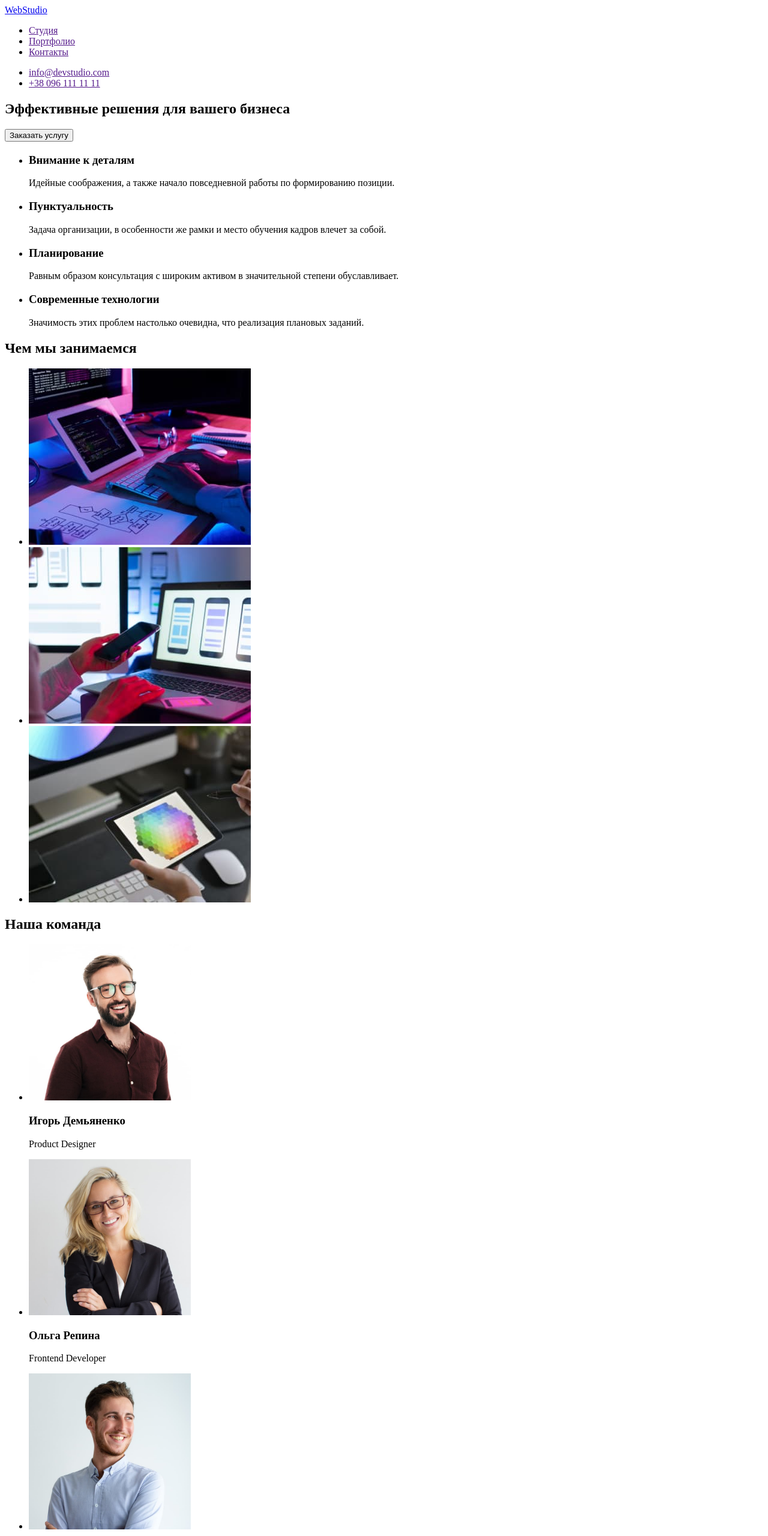
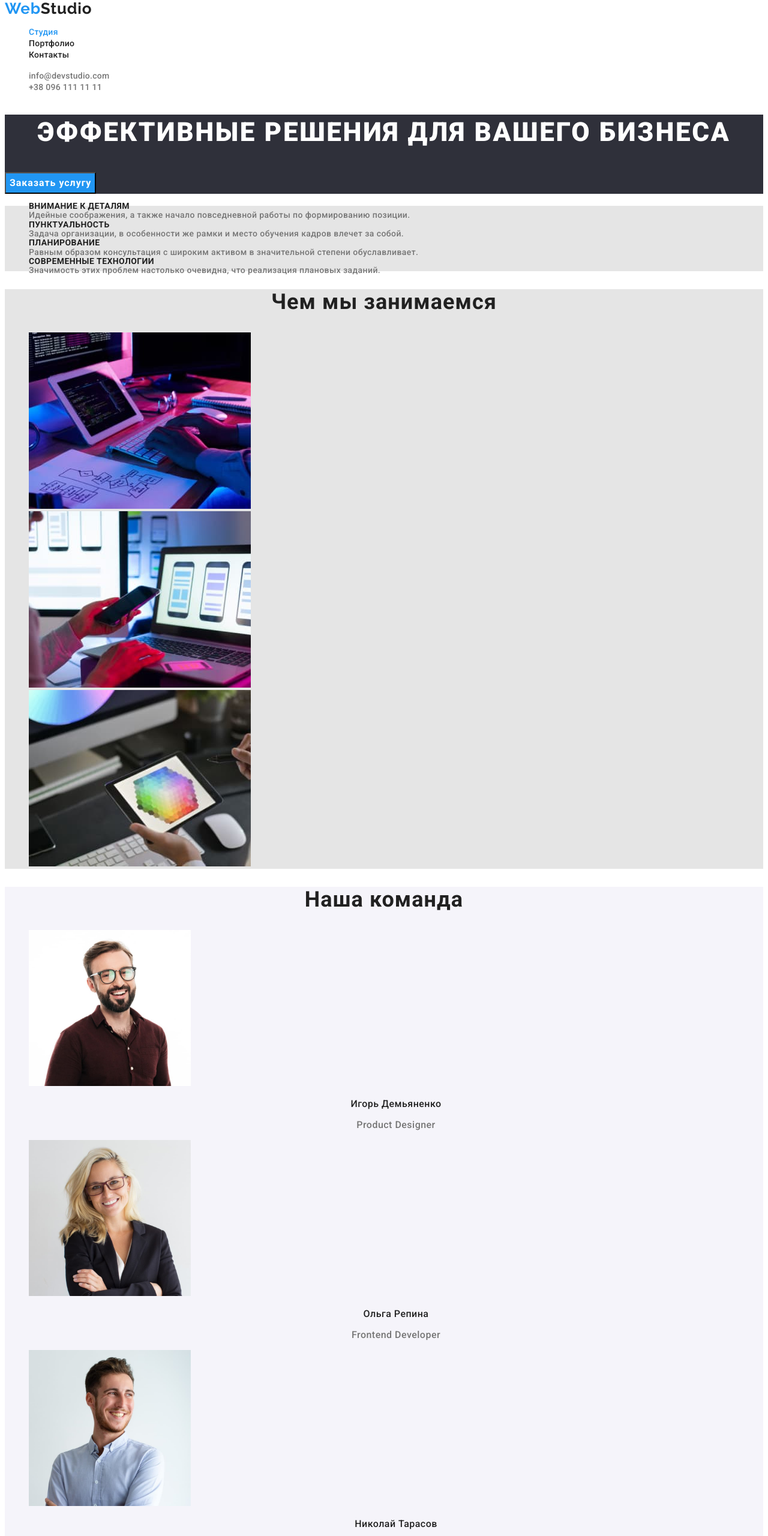
Before and after one commit to MasterOptik/github-homework1, a plain HTML site: page index.html in a window 1280 px wide. Shown: the top 2560 px of the page at 60% size. Drawn offline with Linux system fonts and the light colour scheme.

Commit message:
homework2

```diff
--- a/css/styles.css
+++ b/css/styles.css
@@ -0,0 +1,254 @@
+:root {
+  --main-tittle-color: #212121;
+  --tittle-text-color: #757575;
+  --accent-color:      #2196f3;
+    --first-text-color:  #2F303A;
+  --second-text-color: #F5F4FA;
+  --third-text-color: #E5E5E5;
+  --fourth-text-color: #ffffff;
+  --fifth-text-color: rgba(255, 255, 255, 0.6);
+
+
+
+
+}
+body {
+  font-family: "Roboto", sans-serif;
+  color:var(--main-tittle-color);
+}
+.list {
+  list-style: none;
+}
+.link {
+  text-decoration: none;
+}
+ /* ----------------------------------------------------------------HEADER----------------------- */
+ .header-logo {
+  font-family: Raleway;
+  font-weight: 700;
+  font-size: 26px;
+  line-height: 1.19px;
+  letter-spacing: 0.03em;
+  color:var(--accent-color);
+}
+.header-studio  {
+  font-family: Raleway;
+  font-weight: 700;
+  font-size: 26px;
+  line-height: 1.19px;
+  letter-spacing: 0.03em;
+  color:var(--main-tittle-color);
+}
+.header-list .header-link.current{
+  color: var(--accent-color);
+}
+.header-link{
+font-family: Roboto;
+font-weight: 500;
+font-size: 14px;
+line-height: 1.14;
+letter-spacing: 0.02em;
+color:var(--main-tittle-color);
+}
+.header-link:hover,
+.header-link:focus {
+  color:var(--accent-color);
+}
+
+.header-mail-tel a {
+font-family: Roboto;
+font-weight: 500;
+font-size: 14px;
+line-height: 1.14;
+letter-spacing: 0.02em;
+color: var(--tittle-text-color);
+}
+.header-mail-tel a:hover,
+.header-mail-tel a:focus{
+  color:var(--accent-color);
+}
+ /* ----------------------------------------------------------------HERO----------------------- */
+.hero{
+  background-color:var(--first-text-color);
+}
+ .hero-text{
+font-family: Roboto;
+font-style: normal;
+font-weight: 900;
+font-size: 44px;
+line-height: 1.36;
+text-align: center;
+letter-spacing: 0.06em;
+text-transform: uppercase;
+color:var(--fourth-text-color);
+background-color:var(--first-text-color) ;
+}
+.hero-btn{
+  font-family: Roboto;
+font-weight: 700;
+font-size: 16px;
+line-height: 1.87;
+display: flex;
+align-items: center;
+text-align: center;
+letter-spacing: 0.06em;
+color:var(--fourth-text-color);
+background-color:var(--accent-color);
+ cursor: pointer;
+}
+
+ /* ----------------------------------------------------------------ADVANTAGE----------------------- */
+.advantage{
+  background-color: var(--third-text-color);
+}
+
+ .advantage-pre-tittle{
+  font-family: Roboto;
+font-weight: 700;
+font-size: 14px;
+line-height: 1.14px;
+letter-spacing: 0.03em;
+text-transform: uppercase;
+color:var(--main-tittle-color);
+}
+.advantage-tittle{
+  font-family: Roboto;
+font-size: 14px;
+line-height: 1.71px;
+letter-spacing: 0.03em;
+color:var(--tittle-text-color);
+}
+ /* ----------------------------------------------------------------EXAMPLES----------------------- */
+.examples{
+background-color: var(--third-text-color);
+}
+ .examples-text{
+  font-family: Roboto;
+font-weight: 700;
+font-size: 36px;
+line-height: 1.17;
+text-align: center;
+letter-spacing: 0.03em;
+color:var(--main-tittle-color);
+}
+ /* ----------------------------------------------------------------TEAM----------------------- */
+.team{
+  background-color: var(--second-text-color);
+}
+ .team-text{
+  font-family: Roboto;
+font-weight: 700;
+font-size: 36px;
+line-height: 1.17;
+text-align: center;
+letter-spacing: 0.03em;
+color:var(--main-tittle-color);
+}
+
+.team-aftertext{
+  font-family: Roboto;
+font-weight: 500;
+font-size: 16px;
+line-height: 1.19;
+text-align: center;
+letter-spacing: 0.03em;
+color:var(--main-tittle-color);
+}
+.team-pretext {
+  font-family: Roboto;
+font-size: 16px;
+line-height: 1.19;
+text-align: center;
+letter-spacing: 0.03em;
+color:var(--tittle-text-color);
+}
+ /* ----------------------------------------------------------------FOOTER----------------------- */
+.footer{
+  background-color:var(--first-text-color) ;
+}
+.footer-logo{
+font-family: Raleway;
+font-weight: 700;
+font-size: 26px;
+line-height: 1.19;
+letter-spacing: 0.03em;
+color:var(--accent-color);
+}
+
+.footer-studio{
+font-family: Raleway;
+font-weight: 700;
+font-size: 26px;
+line-height: 1.19;
+letter-spacing: 0.03em;
+color:var(--fourth-text-color);
+}
+.footer-gps {
+font-family: Roboto;
+font-style: normal;
+font-weight: normal;
+font-size: 14px;
+line-height: 1.71;
+letter-spacing: 0.03em;
+color:var(--fourth-text-color);
+}
+.footer-mail{
+font-family: Roboto;
+font-style: normal;
+font-weight: normal;
+font-size: 14px;
+line-height: 1.71;
+letter-spacing: 0.03em;
+color:var(--fifth-text-color);
+}
+.footer-tel{
+font-family: Roboto;
+font-style: normal;
+font-weight: normal;
+font-size: 14px;
+line-height: 1.71;
+letter-spacing: 0.03em;
+color:var(--fifth-text-color);
+}
+.main-menu{
+  background-color:var(--third-text-color);
+}
+.main-menu-item{
+  font-family: Roboto;
+font-weight: 500;
+font-size: 16px;
+line-height: 1.62px;
+letter-spacing: 0.03em;
+color:var(--main-tittle-color);
+
+}
+
+.main-btn{
+  cursor: pointer;
+}
+.main-btn:hover,
+.main-btn:focus{
+  color:var(--accent-color)
+}
+.portfolio-text{
+  font-family: Roboto;
+font-weight: 700;
+font-size: 18px;
+line-height: 2.0;
+letter-spacing: 0.06em;
+color:var(--main-tittle-color);
+background-color: var(--fourth-text-color);
+
+}
+
+.portfolio-pretext{
+  font-family: Roboto;
+font-style: normal;
+font-weight: normal;
+font-size: 16px;
+line-height: 1.87;
+letter-spacing: 0.03em;
+color:var(--tittle-text-color);
+background-color: var(--fourth-text-color);
+
+}
--- a/index.html
+++ b/index.html
@@ -1,67 +1,74 @@
 <!DOCTYPE html>
-<html lang="en">
+<html lang="ru">
 
 <head>
   <meta charset="UTF-8" />
   <meta name="viewport" content="width=device-width, initial-scale=1.0" />
   <title>Document</title>
+  <link rel="preconnect" href="https://fonts.googleapis.com">
+  <link rel="preconnect" href="https://fonts.gstatic.com" crossorigin>
+  <link
+    href="https://fonts.googleapis.com/css2?family=Raleway:wght@700&family=Roboto:ital,wght@0,500;0,700;0,900;1,400&display=swap"
+    rel="stylesheet">
+  <link rel="stylesheet" href="./css/styles.css" />
 </head>
 
 <body>
   <!-- Шапка сайта -->
-  <header>
-    <nav>
-      <a href="/">
-        WebStudio
+  <header class="header">
+    <nav class="header-navigation">
+      <a class="header-logo link" href="/">
+        Web<span class="header-studio">Studio</span>
       </a>
 
-      <ul>
-        <li><a href="">Студия</a></li>
-        <li><a href="">Портфолио</a></li>
-        <li><a href="">Контакты</a></li>
+
+      <ul class="header-list list ">
+        <li class="header-item"><a href="index.html" class="header-link current  link">Студия</a></li>
+        <li class="header-item"><a href=" ./portfolio.html" class="header-link link">Портфолио</a></li>
+        <li class="header-item"><a href="" class="header-link  link"> Контакты</a></li>
       </ul>
 
-      <ul>
-        <li><a href="">info@devstudio.com</a></li>
-        <li><a href="">+38 096 111 11 11</a></li>
+      <ul class="header-mail-tel">
+        <li class="header-mail list"><a href="" class="mail-link link">info@devstudio.com</a></li>
+        <li class="header-tel list"><a href="" class="tel-link link">+38 096 111 11 11</a></li>
       </ul>
     </nav>
   </header>
 
   <main>
     <!-- Герой -->
-    <section>
-      <h1>Эффективные решения для вашего бизнеса</h1>
-      <button type="button"> Заказать услугу</button>
-          </section>
+    <section class="hero">
+      <h1 class="hero-text">Эффективные решения для вашего бизнеса</h1>
+      <button class="hero-btn" type="button">Заказать услугу</button>
+    </section>
 
     <!-- Преимущества -->
-    <section>
+    <section class="advantage">
       <h2></h2>
 
-      <ul>
-        <li>
-          <h3>Внимание к деталям</h3>
-          <p>
+      <ul class="advantage-list list">
+        <li class="advantage-item">
+          <h3 class="advantage-pre-tittle">Внимание к деталям</h3>
+          <p class="advantage-tittle">
             Идейные соображения, а также начало повседневной работы по формированию позиции.
           </p>
 
         </li>
-        <li>
-          <h3>Пунктуальность</h3>
-          <p>
-          Задача организации, в особенности же рамки и место обучения кадров влечет за собой.
+        <li class="advantage-item">
+          <h3 class="advantage-pre-tittle">Пунктуальность</h3>
+          <p class="advantage-tittle">
+            Задача организации, в особенности же рамки и место обучения кадров влечет за собой.
           </p>
         </li>
-        <li>
-          <h3>Планирование</h3>
-          <p>
+        <li class="advantage-item">
+          <h3 class="advantage-pre-tittle">Планирование</h3>
+          <p class="advantage-tittle">
             Равным образом консультация с широким активом в значительной степени обуславливает.
           </p>
         </li>
-        <li>
-          <h3>Современные технологии</h3>
-          <p>
+        <li class="advantage-item">
+          <h3 class="advantage-pre-tittle">Современные технологии</h3>
+          <p class="advantage-tittle">
             Значимость этих проблем настолько очевидна, что реализация плановых заданий.
           </p>
         </li>
@@ -69,47 +76,47 @@
     </section>
 
     <!-- Примеры работ -->
-    <section>
-      <h2>Чем мы занимаемся</h2>
+    <section class="examples">
+      <h2 class="examples-text">Чем мы занимаемся</h2>
 
-      <ul>
-        <li>
+      <ul class="examples-list list">
+        <li class="examples-item">
           <img src="./images/img1.jpg" alt="планшет" width="370" />
         </li>
-        <li>
+        <li class="examples-item">
           <img src="./images/img2.jpg" alt="ноутбук" width="370" />
         </li>
-          <li>
-            <img src="./images/img3.jpg" alt="планшет" width="370" />
-          </li>
+        <li class="examples-item">
+          <img src="./images/img3.jpg" alt="планшет" width="370" />
+        </li>
 
       </ul>
     </section>
 
-    <!-- Testimonials -->
-    <section>
-      <h2>Наша команда</h2>
+    <!-- Наша команда -->
+    <section class="team">
+      <h2 class="team-text">Наша команда</h2>
 
-      <ul>
-        <li>
+      <ul class="tean-list list">
+        <li class="team-item">
           <img src="./images/img4.jpg" alt="продакт менеджер" width="270" />
-       <h3> Игорь Демьяненко</h3>
-       <p>Product Designer</p>
+          <h3 class="team-aftertext"> Игорь Демьяненко</h3>
+          <p class="team-pretext">Product Designer</p>
         </li>
-        <li>
+        <li class="team-item">
           <img src="./images/img5.jpg" alt="фронтенд розробник" width="270" />
-          <h3> Ольга Репина</h3>
-          <p>Frontend Developer</p>
+          <h3 class="team-aftertext"> Ольга Репина</h3>
+          <p class="team-pretext"> Frontend Developer</p>
         </li>
-        <li>
+        <li class="team-item">
           <img src="./images/img6.jpg" alt="маркетолог" width="270" />
-          <h3> Николай Тарасов</h3>
-          <p>Marketing</p>
+          <h3 class="team-aftertext"> Николай Тарасов</h3>
+          <p class="team-pretext">Marketing</p>
         </li>
-        <li>
+        <li class="team-item">
           <img src="./images/img7.jpg" alt="дизайнер" width="270" />
-          <h3> Михаил Ермаков</h3>
-          <p>UI Designer</p>
+          <h3 class="team-aftertext"> Михаил Ермаков</h3>
+          <p class="team-pretext">UI Designer</p>
         </li>
 
       </ul>
@@ -117,16 +124,26 @@
   </main>
 
   <!-- Футер -->
-  <footer>
-    <a href="/">
-      WebStudio
+  <footer class="footer">
+    <a class="footer-logo link" href="/">
+      Web<span class="footer-studio">Studio</span>
     </a>
 
-  <address>
-    <p>г. Киев, пр-т Леси Украинки, 26</p>
-    <p>info@example.com</p>
-    <p>+38 099 111 11 11</p>
-  </address>
+    <address class="adress">
+      <ul class="adress-list list">
+        <li class="adress-item">
+          <a class="footer-gps link"
+            href="https://www.google.com/maps/place/%D0%B1%D1%83%D0%BB.+%D0%9B%D0%B5%D1%81%D0%B8+%D0%A3%D0%BA%D1%80%D0%B0%D0%B8%D0%BD%D0%BA%D0%B8,+26,+%D0%9A%D0%B8%D0%B5%D0%B2,+02000/@50.4265807,30.5361971,17z/data=!3m1!4b1!4m5!3m4!1s0x40d4cf0e033ecbe9:0x57a4dffefec77da0!8m2!3d50.4265807!4d30.5383858">
+            г. Киев, пр-т Леси Украинки, 26 </a>
+        </li>
+        <li>
+          <a class="footer-mail link" href="mailto:info@example.com">info@example.com</a>
+        </li>
+        <li>
+          <a class="footer-tel link" href="tel:+38 099 111 11 11">+38 099 111 11 11</a>
+        </li>
+      </ul>
+    </address>
   </footer>
 </body>
 
```
Also changed, not shown: portfolio.html (added, +121 -0 lines), images/portfolio1.jpg (added), images/portfolio2.jpg (added), images/portfolio3.jpg (added), images/portfolio4.jpg (added), images/portfolio5.jpg (added), images/portfolio6.jpg (added), images/portfolio7.jpg (added), images/portfolio8.jpg (added), images/portfolio9.jpg (added).
